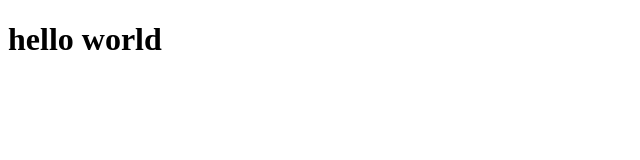
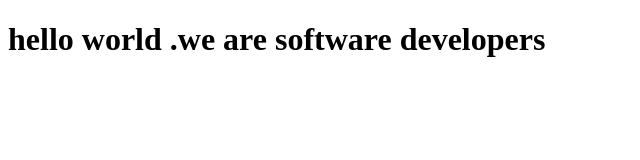
Before and after one commit to rachidinfo/omaidu-rachid---trail, a plain HTML site: page index.html in a window 1280 px wide. Shown: the whole page, without its empty margins (0-640 px from the left). Drawn offline with Linux system fonts and the light colour scheme.

Commit message:
fisrt commit

```diff
--- a/index.html
+++ b/index.html
@@ -9,7 +9,7 @@
   <body>
     <script src="https://cdn.freecodecamp.org/testable-projects-fcc/v1/bundle.js"></script>
 
-    <h1>hello world</h1>
+    <h1>hello world .we are software developers</h1>
 
     <!--
 
```
